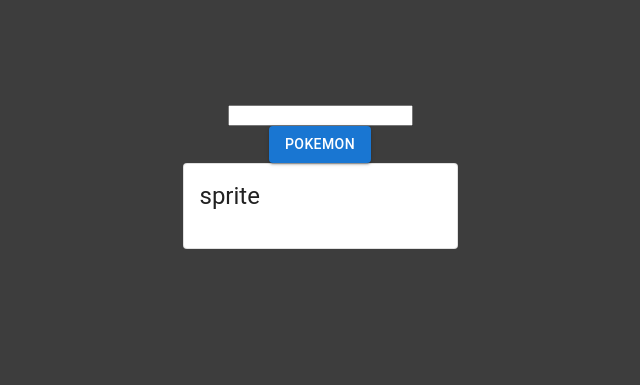
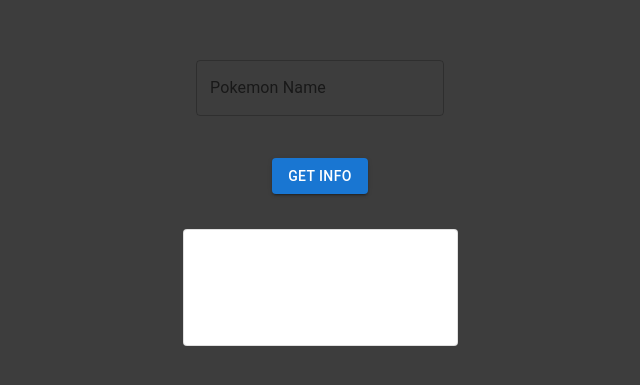
Before and after one commit to lambergluke/react-poke-proj, a React (Create React App) app: page / in a window 1280 px wide. Shown: the part 197-582 px from the top of the page, without its empty margins (320-960 px from the left). Built offline with nearby package versions, Linux system fonts and the light colour scheme.

Commit message:
working on display logic

```diff
--- a/src/App.tsx
+++ b/src/App.tsx
@@ -1,13 +1,13 @@
 import React from 'react';
 import { useState } from "react";
 import './App.css';
-import { pokemonData,pokemonObject } from './api/Pokerequest'
-import { pokedexData } from './api/Pokerequest';
+import { pokemonData } from './api/Pokerequest'
 import Button from '@mui/material/Button';
 import Card from '@mui/material/Card';
 import CardContent from '@mui/material/CardContent';
 import Box from '@mui/system/Box';
 import Typography from '@mui/material/Typography';
+import TextField from '@mui/material/TextField';
 
 
 
@@ -23,9 +23,7 @@
 
     <React.Fragment>
         <CardContent>
-          <Typography variant="h5" component="div">
-            sprite
-          </Typography>
+          <img src={pokemon.sprite} />
           <Typography variant="h5" component="div">
             {pokemon.name}
           </Typography>
@@ -40,14 +38,55 @@
     </React.Fragment>
   )
 
+  function tBox(pokeName: string) {
+    if (pokeName === 'default-value'){
+      return(
+      <h1>
+        <TextField
+            error={true}
+            label="Pokemon Name"
+            helperText="Invalid name entered."
+            onChange={(event) => {
+              setPokemonName(event.target.value);
+              }
+            }
+        />
+      </h1>
+        )
+    } return(
+        <h1>
+          <TextField
+              error={false}
+              label="Pokemon Name"
+              helperText=""
+              onChange={(event) => {
+                setPokemonName(event.target.value);
+                }
+              }
+          />
+        </h1>
+      )
+
+  }
+
+  function cardBox(pokeName: string) {
+    if (pokeName === 'default-value' || pokeName == undefined) {
+      return(
+        <h1>
+        </h1>
+      )
+    } return(
+        <h1>
+          <Box sx={{ minWidth: 275 }}>
+          <Card variant="outlined">{card}</Card>
+          </Box>
+        </h1>
+    )
+  }
+
   return(
     <div className='App-header'>
-      <input
-        type="text"
-        onChange={(event) => {
-          setPokemonName(event.target.value);
-        }}
-        />
+      {tBox(pokemon.name)}
       <Button variant="contained" onClick={() => pokemonData(pokemonName).then((obj) => {
             setPokemon({
               name:obj.name,
@@ -57,14 +96,12 @@
           }
         )
       }>
-        Pokemon
+        Get Info
       </Button>
-      <Box sx={{ minWidth: 275 }}>
+      {cardBox(pokemon.name)}
+{/*     <Box sx={{ minWidth: 275 }}>
         <Card variant="outlined">{card}</Card>
-      </Box>
-      <p>
-        {pokemon.name}
-      </p>
+      </Box> */}
     </div>
 
   )
--- a/src/api/Pokerequest.tsx
+++ b/src/api/Pokerequest.tsx
@@ -8,14 +8,29 @@
         types: [],
     };
 
+    function validateToken(token: string) {
+        return token;
+    }
+
     export var pokemonData = async (pokemonName: any) => {
-        return await Axios.get(`https://pokeapi.co/api/v2/pokemon/${pokemonName}`).then((response) => {
+        try{
+            return await Axios.get(`https://pokeapi.co/api/v2/pokemon/${pokemonName}`).then((response) => {
+                console.log(response.data.name)
+                console.log(response.data.sprites.front_default)
+                console.log(response.data.types[0].type.name)
+                return{
+                    name: validateToken(response.data.name || 'default-value'),
+                    sprite: response.data.sprites.front_default,
+                    types: response.data.types[0].type.name
+                }
+            })
+        } catch(error) {
             return{
-                name: response.data.name,
-                sprite: response.data.sprites.front_default,
-                types: response.data.types[0].type.name
+                name: 'default-value',
+                sprite: 'default-value',
+                types: 'default-value'
             }
-        })
+        }
     }
 
     export const pokedexData = () => {
```
